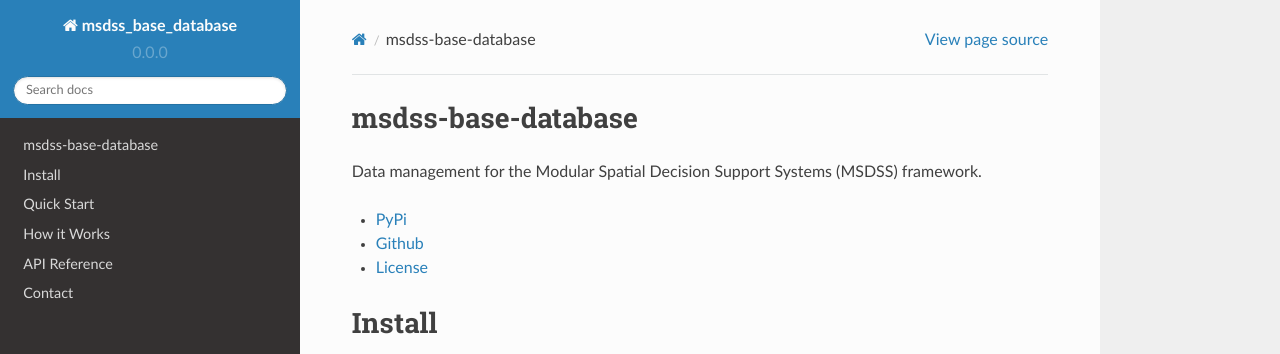
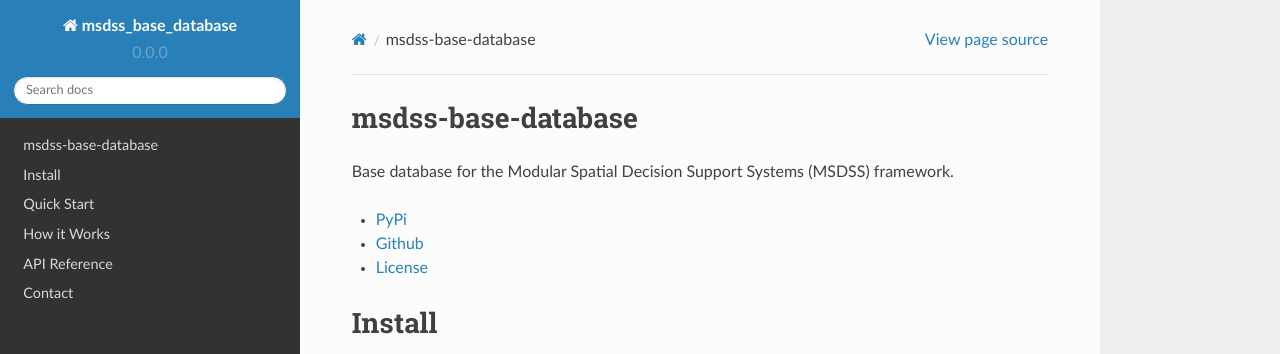
Before and after one commit to rrwen/msdss-base-database, a Sphinx documentation site: the page built from docs/source/index.rst, in a window 1280 px wide and 900 px high. Shown: the top 354 px of the window. Built offline with Sphinx 7.4.7 and the Read the Docs theme 2.0.0, drawn with Linux system fonts in a browser that asks for light colours; pages that are not in the unit, such as notebooks, are missing from menus.

Commit message:
Update docs

```diff
--- a/docs/source/index.rst
+++ b/docs/source/index.rst
@@ -1,7 +1,7 @@
 msdss-base-database
 ==============
 
-Data management for the Modular Spatial Decision Support Systems (MSDSS) framework.
+Base database for the Modular Spatial Decision Support Systems (MSDSS) framework.
 
 * `PyPi <https://pypi.org/project/msdss-base-database>`_
 * `Github <https://www.github.com/rrwen/msdss-base-database>`_
```
